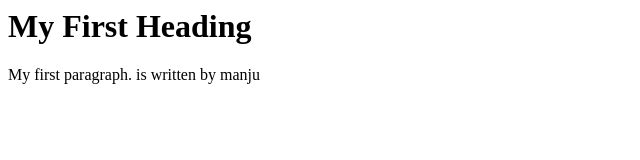
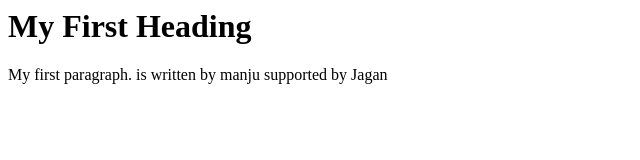
Before and after one commit to manjunath-k82/Devops1, a plain HTML site: page index.html in a window 1280 px wide. Shown: the whole page, without its empty margins (0-640 px from the left). Drawn offline with Linux system fonts and the light colour scheme.

Commit message:
Update index.html

```diff
--- a/index.html
+++ b/index.html
@@ -5,6 +5,7 @@
 
 <p>My first paragraph.
   is written by manju
+  supported by Jagan
   </p>
 
 </body>
```
